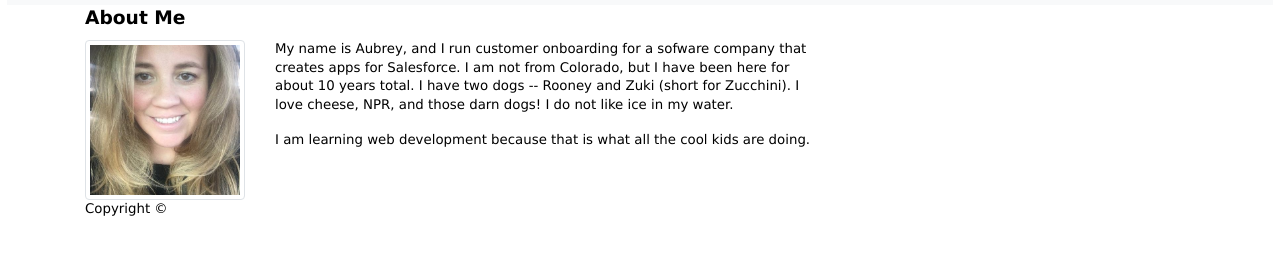
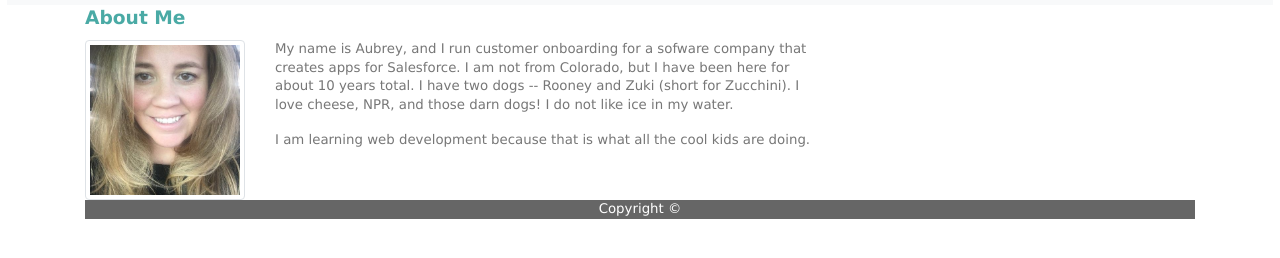
Before and after one commit to aubrey3601/aubreybootstrapportfolio, a plain HTML site: page index.html in a window 1280 px wide. Shown: the part 52-310 px from the top of the page. Drawn offline with nearby package versions, Linux system fonts and the light colour scheme.

Commit message:
update css

```diff
--- a/css/style.css
+++ b/css/style.css
@@ -4,7 +4,7 @@ body {
 
     font-family: Verdana, Geneva, Arial, Helvetica, sans-serif;
 
-    color: black;
+    color: #777777;
 
     line-height: 14pt;
 
@@ -25,11 +25,14 @@ body {
 
     line-height: 20pt;
 
-    background-color: 4aaaa5;
+    color: #4aaaa5;
+  }
+
+  footer {
+    background-color: #666666;
+
+    color: white;
+
+    text-align: center;
 
   }
-
-  footerborder {
-      background-color: 666666;
-
-  }
```
